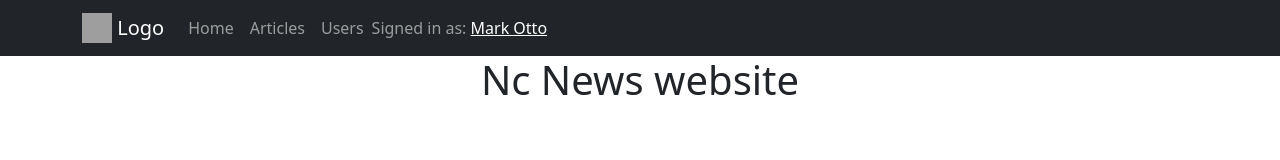
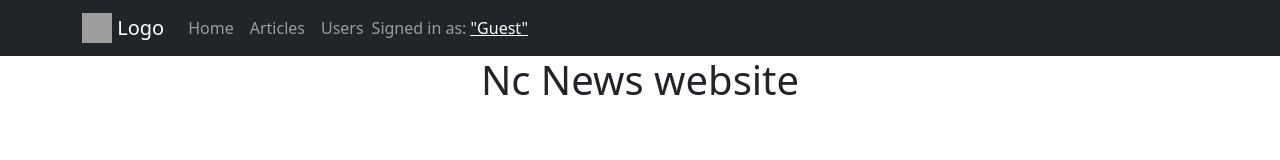
Before and after one commit to CarageaAlexandru/News-Project-Frontend, a React (Create React App) app: page / in a window 1280 px wide. Shown: the top 160 px of the page. Built offline with nearby package versions, Linux system fonts and the light colour scheme; grey boxes are pictures that could not be loaded.

Commit message:
added functionality to pick a user and post only if logged in

```diff
--- a/src/App.js
+++ b/src/App.js
@@ -7,12 +7,19 @@ import Articles from "./components/Articles";
 import SingleArticleCard from "./components/SingleArticleCard";
 import Users from "./components/Users";
 import { UserContext } from "./components/UserContext";
+import { useState, useMemo } from "react";
 
 function App() {
+	const [loggedIn, setLoggedIn] = useState("Guest");
+	const loggedInValue = useMemo(
+		() => ({ loggedIn, setLoggedIn }),
+		[loggedIn, setLoggedIn]
+	);
+
 	return (
 		<BrowserRouter>
 			<div className="App">
-				<UserContext.Provider>
+				<UserContext.Provider value={loggedInValue}>
 					<NavigationBar />
 					<Routes>
 						<Route path="/" element={<Home />}></Route>
--- a/src/components/Home.jsx
+++ b/src/components/Home.jsx
@@ -1,13 +1,10 @@
-import { React, useContext } from "react";
+import { React } from "react";
 import { Container } from "react-bootstrap";
-import { UserContext } from "./UserContext";
 
 const Home = () => {
-	const user = useContext(UserContext);
 	return (
 		<Container>
 			<h1>Nc News website</h1>
-			<h1>{user}</h1>
 		</Container>
 	);
 };
--- a/src/components/Navbar.jsx
+++ b/src/components/Navbar.jsx
@@ -3,8 +3,11 @@ import Nav from "react-bootstrap/Nav";
 import Navbar from "react-bootstrap/Navbar";
 import { Link } from "react-router-dom";
 import React from "react";
+import { UserContext } from "./UserContext";
+import { useContext } from "react";
 
 const NavigationBar = () => {
+	const { loggedIn } = useContext(UserContext);
 
 	return (
 		<Navbar bg="dark" variant="dark">
@@ -30,7 +33,13 @@ const NavigationBar = () => {
 						Users
 					</Link>
 					<Navbar.Text>
-						Signed in as: <a href="/users">Mark Otto</a>
+						Signed in as:{" "}
+						<a href="/users">
+							{" "}
+							<Link to="/users">
+								{JSON.stringify(loggedIn, "Guest", 2)}
+							</Link>
+						</a>
 					</Navbar.Text>
 				</Nav>
 			</Container>
--- a/src/components/PostComment.jsx
+++ b/src/components/PostComment.jsx
@@ -1,7 +1,10 @@
 import React from "react";
 import Form from "react-bootstrap/Form";
 import Button from "react-bootstrap/Button";
+import FloatingLabel from "react-bootstrap/FloatingLabel";
 import { useState } from "react";
+import { UserContext } from "./UserContext";
+import { useContext } from "react";
 
 const PostComment = ({ article_id, setComments, refresh }) => {
 	const [username, setUsername] = useState({});
@@ -9,7 +12,7 @@ const PostComment = ({ article_id, setComments, refresh }) => {
 	const [status, setStatus] = useState("");
 	const [message, setMessage] = useState("");
 	const [error, setError] = useState(null);
-
+	const { loggedIn } = useContext(UserContext);
 	const handleSubmit = (event) => {
 		event.preventDefault();
 		const url = `https://caragea-nc-news-backend.herokuapp.com/api/articles/${article_id}/comments`;
@@ -19,7 +22,7 @@ const PostComment = ({ article_id, setComments, refresh }) => {
 				"Content-Type": "application/json",
 			},
 			body: JSON.stringify({
-				username: username,
+				username: loggedIn,
 				body: newComment,
 			}),
 		})
@@ -37,22 +40,30 @@ const PostComment = ({ article_id, setComments, refresh }) => {
 	};
 	if (error) return <p>{error}</p>;
 	if (status === "200") return <p>{message}</p>;
+	if (loggedIn === "Guest") return <p>Pick a user to leave a comment</p>;
 	return (
 		<Form onSubmit={handleSubmit}>
 			<Form.Group className="mb-3" controlId="username">
 				<Form.Label>Username</Form.Label>
 				<Form.Control
+					disabled
 					type="text"
-					placeholder="Enter name"
+					placeholder={loggedIn}
 					onChange={(event) => setUsername(event.target.value)}
 				/>
 			</Form.Group>
 			<Form.Group className="mb-3" controlId="commentBody">
-				<Form.Control
-					as="textarea"
-					rows={3}
-					onChange={(event) => setNewComment(event.target.value)}
-				/>
+				<FloatingLabel
+					controlId="floatingTextarea2"
+					label="Leave a comment"
+				>
+					<Form.Control
+						style={{ height: "100px" }}
+						as="textarea"
+						rows={3}
+						onChange={(event) => setNewComment(event.target.value)}
+					/>
+				</FloatingLabel>
 			</Form.Group>
 			<Button variant="primary" type="submit">
 				Post
--- a/src/components/Users.jsx
+++ b/src/components/Users.jsx
@@ -9,10 +9,9 @@ import { UserContext } from "./UserContext";
 const Users = () => {
 	const initialState = "jessjelly";
 	const [users, setUsers] = useState(initialState);
-	const [loggedIn, setLoggedIn] = useContext(UserContext);
-	console.log("loggedIn: ", loggedIn);
 	const [loading, setLoading] = useState(true);
 	const [error, setError] = useState(null);
+	const { setLoggedIn } = useContext(UserContext);
 
 	useEffect(() => {
 		fetch(`https://caragea-nc-news-backend.herokuapp.com/api/users`)
@@ -28,16 +27,14 @@ const Users = () => {
 			.finally(() => {
 				setLoading(false);
 			});
-	}, [loggedIn]);
+	}, []);
 	if (error) {
 		return <p>Sorry, something went wrong, please try again</p>;
 	}
 	if (loading) {
 		return <p>Loading ...</p>;
 	}
-	if (loggedIn) {
-		return <p>Logged in as {loggedIn}</p>;
-	}
+
 	return (
 		<Container>
 			<Row>
@@ -45,7 +42,7 @@ const Users = () => {
 					<div className="mt-2 ms-2 row row-cols-1 row-cols-md-2 g-2 gap-4">
 						{users.map((user) => {
 							const { username, name, avatar_url } = user;
-							<h1>You are logged in as {user}</h1>;
+							// <h1>You are logged in as {user}</h1>;
 							return (
 								<Card
 									key={username}
```
